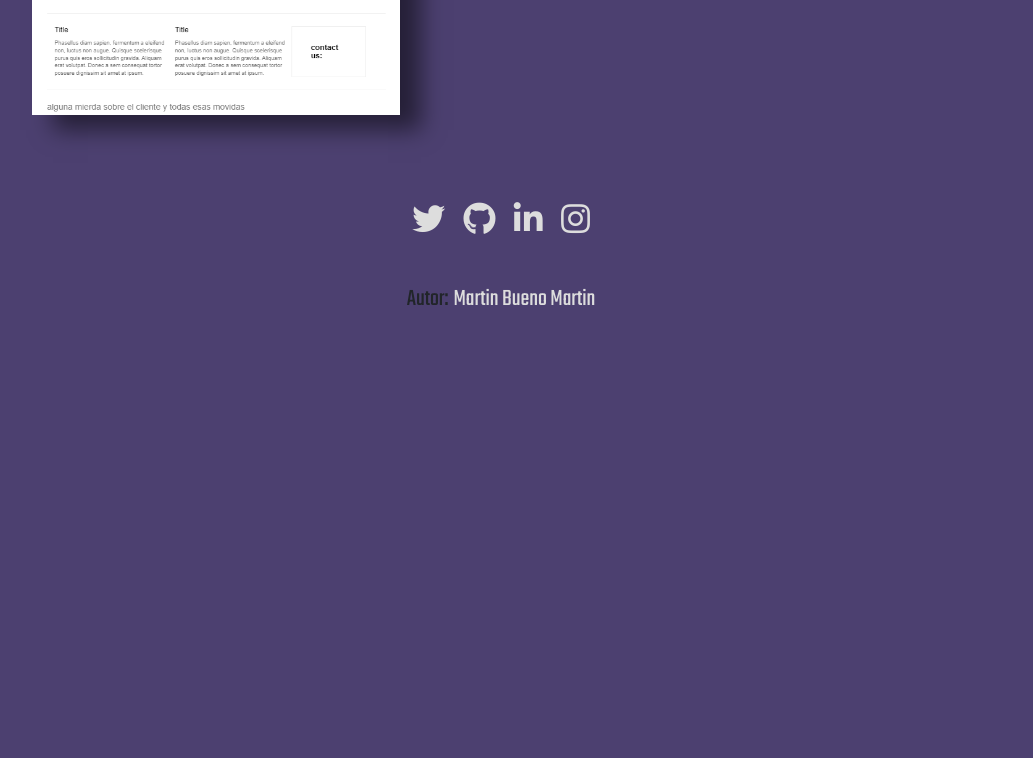
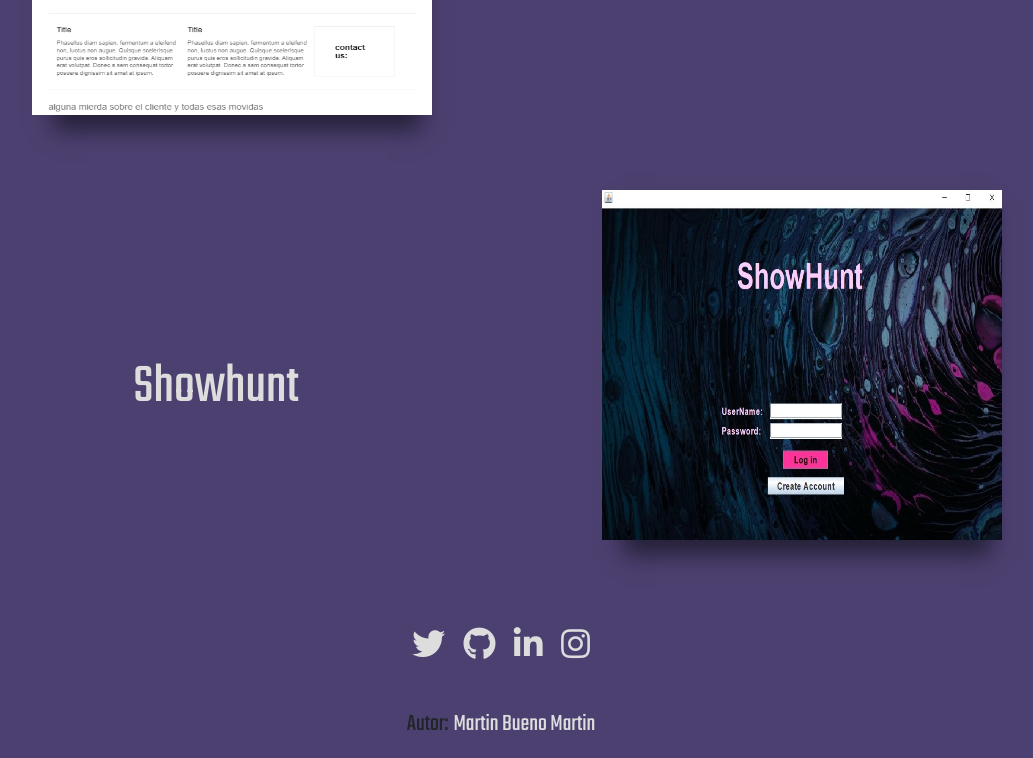
Before and after one commit to Yure999/Portfolio, a plain HTML site: page index.html in a window 1280 px wide. Shown: the part 1656-2414 px from the top of the page, without its empty margins (139-1172 px from the left). Before the commit the page ends 1989 px from the top, so only its background shows below. Drawn offline with nearby package versions, Linux system fonts and the light colour scheme.

Commit message:
Commit con unos retoques de ultima hora

```diff
--- a/index.html
+++ b/index.html
@@ -25,13 +25,14 @@
             <a class="nav-item nav-link" href="#CV">CV Bootstrap</a>
             <a class="nav-item nav-link" href="#topFilms">Top peliculas</a>
             <a class="nav-item nav-link" href="#PlantillaCSS">Plantilla CSS</a>
+            <a class="nav-item nav-link" href="#Showhunt">Showhunt</a>
         </div>
     </div>
 </nav>
 <header class="masthead">
     <div class="container h-100" id="pipoesunbuenperro">
         <div class="nameTitle">Martin Bueno</div>
-        <div class="lead">Un portfolio que te corres al verlo</div>
+        <div class="lead">Repositorios con mis proyectos</div>
     </div>
 </header>
 <body>
@@ -75,6 +76,19 @@
         </div>
         <div class="mdModeText col-md-6 order-6 d-none d-md-flex">
             <span class="imageText">Plantilla para pagina de abogados con CSS</span>
+        </div>
+        <div class="col-12 col-md-6 order-8">
+            <div class="card">
+                <a href="https://github.com/Yure999/Repositorio-Prueba-showHunt" target="_blank">
+                    <img class="card-img-top" src="resources/showhunt.jpeg" alt="Card image cap" id="showhunt">
+                </a>
+                <div class="card-body d-md-none">
+                    <p class="card-text">Showhunt</p>
+                </div>
+            </div>
+        </div>
+        <div class="mdModeText col-md-6 order-7 d-none d-md-flex">
+            <span class="imageText">Showhunt</span>
         </div>
     </div>
 </div>
--- a/styles/styles.css
+++ b/styles/styles.css
@@ -54,6 +54,7 @@
     border-radius: 0; !important;
     max-height: 450px;
     min-height:350px ;
+    min-width: 400px;
 }
 .card{
     background-color: #4c4070;
```
Also changed, not shown: resources/showhunt.jpeg (added).
